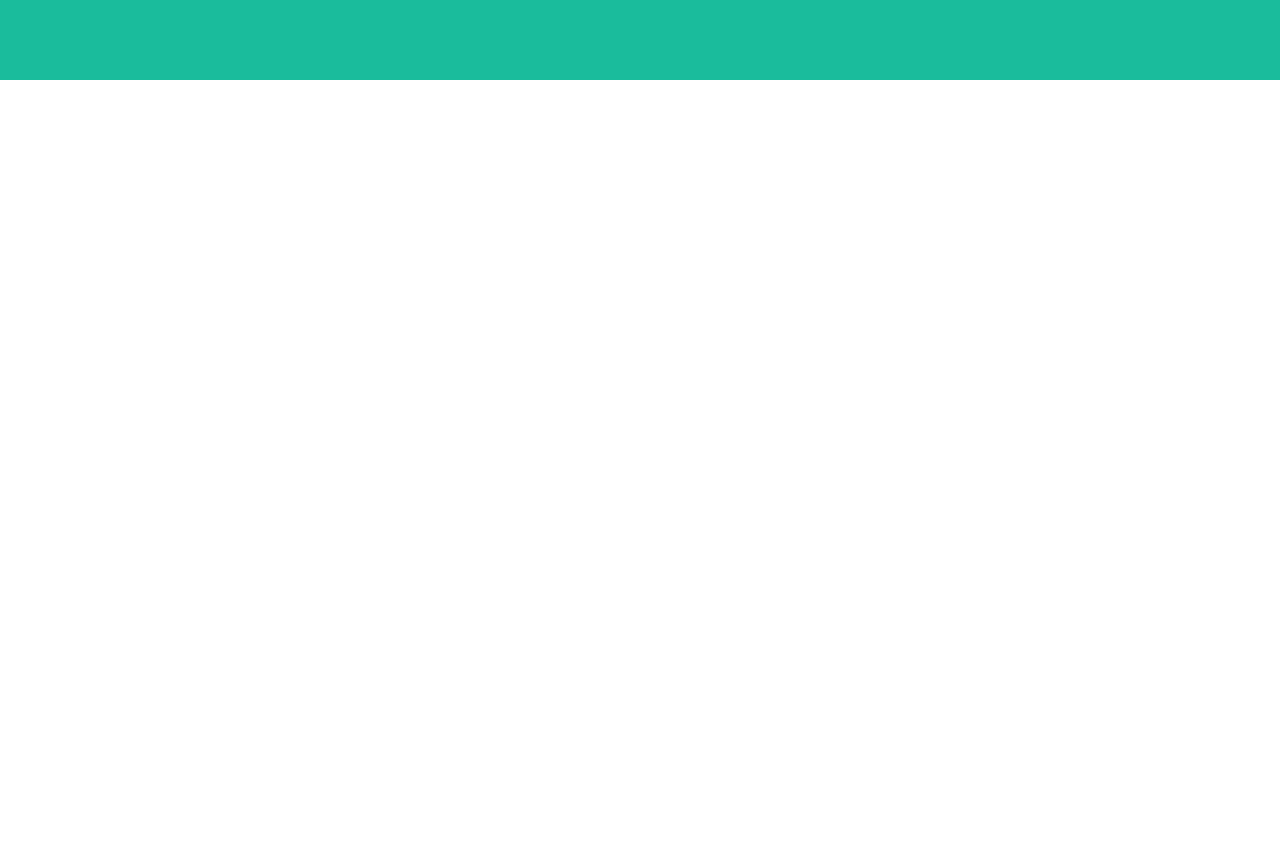
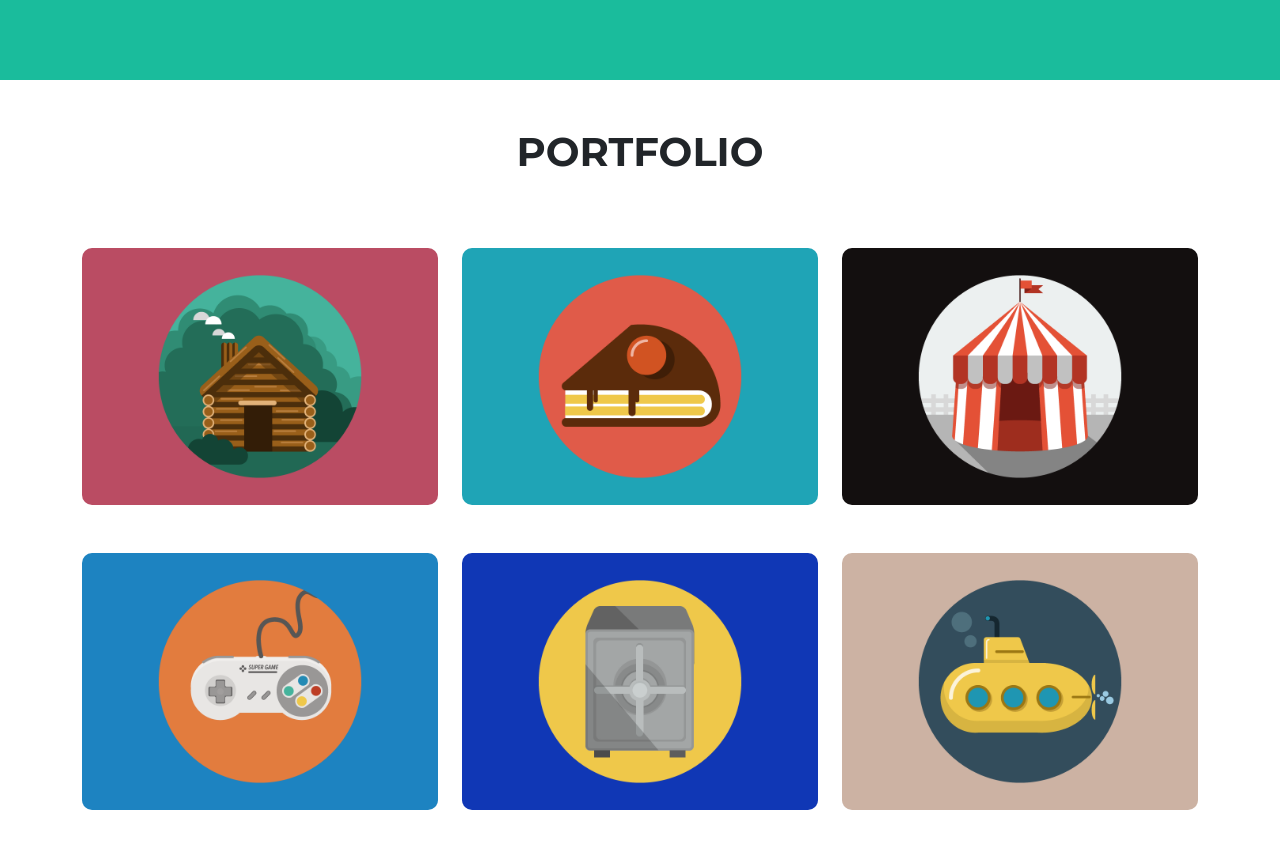
Before and after one commit to HalaMadi/simple-website, a React (Vite) app: page / in a window 1280 px wide. Shown: the part 720-1568 px from the top of the page. Before the commit the page ends 800 px from the top, so only its background shows below. Built offline with nearby package versions, Linux system fonts and the light colour scheme; the HTML template or start-up script is replaced by a standard one.

Commit message:
Portfolio component design

```diff
--- a/src/App.jsx
+++ b/src/App.jsx
@@ -1,11 +1,13 @@
 
 import Home from './components/Header/Header'
 import Navbar from './components/Navbar/Navbar'
+import Portfolio from './components/Portfolio/Portfolio'
 const App=()=> {
   return (
     <>
       <Navbar/>
       <Home/>
+      <Portfolio/>
     </>
   )
 }
--- a/src/components/Header/Header.jsx
+++ b/src/components/Header/Header.jsx
@@ -1,4 +1,3 @@
-import React from 'react'
 import avatar from '../../assets/img/avataaars.svg'
 import star from '../../assets/star.svg'
 const Header = () => {
--- a/src/components/Portfolio/Portfolio.jsx
+++ b/src/components/Portfolio/Portfolio.jsx
@@ -0,0 +1,25 @@
+import React from 'react'
+import cabin from '../../assets/img/cabin.png'
+import cake from '../../assets/img/cake.png'
+import circus from '../../assets/img/circus.png'
+import game from '../../assets/img/game.png'
+import safe from '../../assets/img/safe.png'
+import submarine from '../../assets/img/submarine.png'
+const portfolioImg = [cabin, cake, circus, game, safe, submarine]
+const Portfolio = () => {
+    return (
+        <div className='portfolio container text-center my-5'>
+            <h1 className='fw-bold text-uppercase my-5'>Portfolio</h1>
+            <div className="row">
+                {portfolioImg.map((image, index) =>
+                    <div className="col-md-4 my-4" key={index}>
+                        <img src={image} className="img-fluid" />
+                    </div>
+                )}
+            </div>
+
+        </div>
+    )
+}
+
+export default Portfolio
--- a/src/index.css
+++ b/src/index.css
@@ -45,7 +45,6 @@ body {
 
 
 }
-
 .lines::after,
 .lines::before {
     content: '';
@@ -54,3 +53,11 @@ body {
     background-color: #fff;
     margin: 0px 30px;
 }
+
+/* Portfolio Component */
+
+.portfolio img{
+    width: 100%;
+    max-width: 400px;
+    border-radius: 10px;
+}
```
Also changed, not shown: src/components/Portfolio/style.css (deleted).
